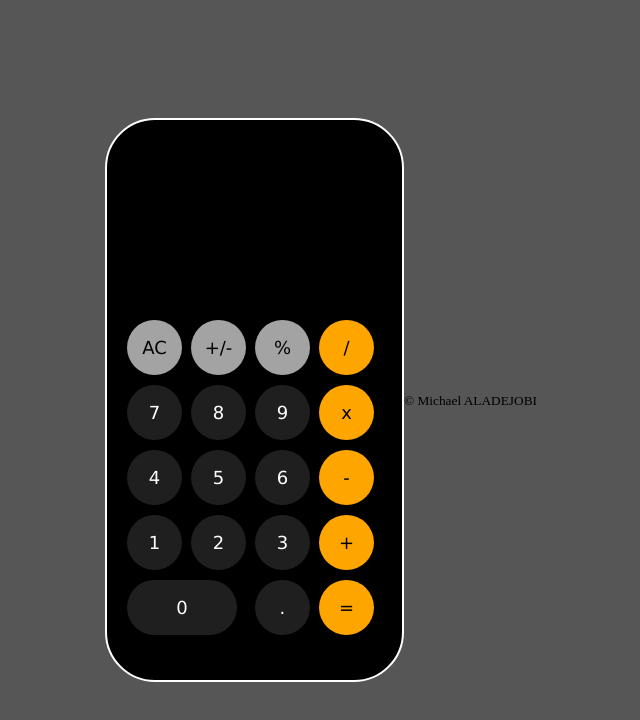
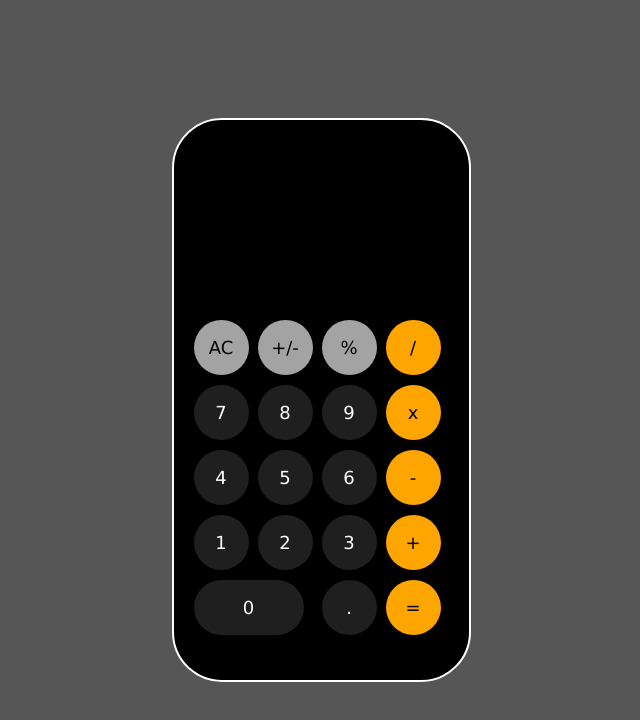
Before and after one commit to Michael-Aladejobi/ios_calculator, a plain HTML site: page index.html in a window 1280 px wide. Shown: the whole page, without its empty margins (319-959 px from the left). Drawn offline with Linux system fonts and the light colour scheme.

Commit message:
fixed a bug

```diff
--- a/index.html
+++ b/index.html
@@ -87,6 +87,5 @@
                 <button class="operator">=</button>
             </div>
         </div>
-        <p><small>&copy Michael ALADEJOBI</small></p>
     </body>
 </html>
```
